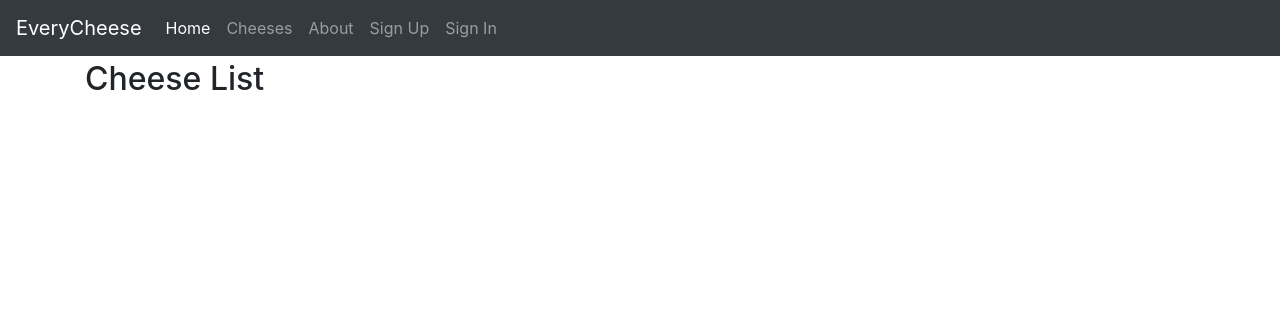
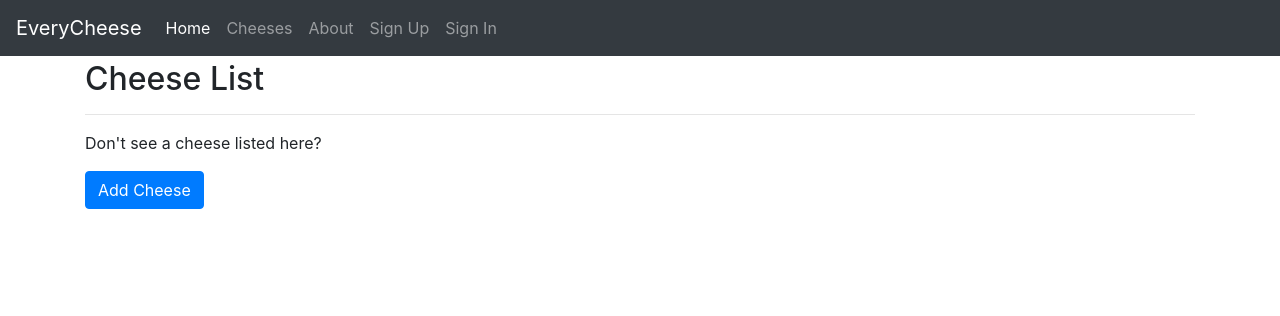
Before and after one commit to Sohib/everycheese, a Django app: page /cheeses/ in a window 1280 px wide. Shown: the top 316 px of the page. Run offline with Django 3.2, Linux system fonts and the light colour scheme; data that the repository does not hold is empty; some libraries are stand-ins or nearby versions.

Commit message:
Constraint create view

```diff
--- a/config/settings/base.py
+++ b/config/settings/base.py
@@ -80,6 +80,7 @@ THIRD_PARTY_APPS = [
     "allauth",
     "allauth.account",
     "allauth.socialaccount",
+    "django_countries", # CountryField
 ]
 
 LOCAL_APPS = [
--- a/everycheese/cheeses/urls.py
+++ b/everycheese/cheeses/urls.py
@@ -10,8 +10,14 @@ urlpatterns = [
         name='list'
     ),
     path(
+        route='add/',
+        view=views.CheeseCreateView.as_view(),
+        name='add'
+    ),
+    path(
         route='<slug:slug>',
         view=views.CheeseDetailView.as_view(),
         name='detail'
-    )
+    ),
+
 ]
--- a/everycheese/cheeses/views.py
+++ b/everycheese/cheeses/views.py
@@ -1,7 +1,8 @@
+from django.contrib.auth.mixins import LoginRequiredMixin
 from django.shortcuts import render
 
 # Create your views here.
-from django.views.generic import ListView, DetailView
+from django.views.generic import ListView, DetailView, CreateView
 
 from everycheese.cheeses.models import Cheese
 
@@ -12,3 +13,14 @@ class CheeseListView(ListView):
 
 class CheeseDetailView(DetailView):
     model = Cheese
+
+
+class CheeseCreateView(LoginRequiredMixin, CreateView):
+    model = Cheese
+
+    fields = [
+        'name',
+        'description',
+        'firmness',
+        'country_of_origin'
+    ]
--- a/everycheese/templates/base.html
+++ b/everycheese/templates/base.html
@@ -23,6 +23,7 @@
     <!-- This file stores project-specific CSS -->
 
     <link href="{% static 'css/project.css' %}" rel="stylesheet">
+
     {% endblock %}
 
   </head>
--- a/everycheese/templates/cheeses/cheese_detail.html
+++ b/everycheese/templates/cheeses/cheese_detail.html
@@ -15,6 +15,9 @@
       <p>{{ cheese.description }}</p>
   {% endif %}
 
+  {% if cheese.country_of_origin %}
+    <p>Country of Origin: {{ cheese.country_of_origin.name }} <img src="{{ cheese.country_of_origin.flag }}" /></p>
+  {% endif %}
 
 
 {% endblock content %}
--- a/everycheese/templates/cheeses/cheese_list.html
+++ b/everycheese/templates/cheeses/cheese_list.html
@@ -10,4 +10,11 @@
         <li><a href="{% url 'cheeses:detail' cheese.slug %}">{{ cheese.name }}</a></li>
       {% endfor %}
   </ul>
+
+  <hr/>
+  <p>Don't see a cheese listed here?</p> <p>
+  <a class="btn btn-primary"
+     href="{% url 'cheeses:add' %}" role="button">
+    Add Cheese
+  </a> </p>
 {% endblock content %}
```
Also changed, not shown: everycheese/cheeses/models.py (+7 -0 lines), everycheese/cheeses/tests/factories.py (+1 -0 lines), everycheese/templates/cheeses/cheese_form.html (added, +13 -0 lines), everycheese/cheeses/migrations/0003_cheese_country_of_origin.py (added), 2 other files.
